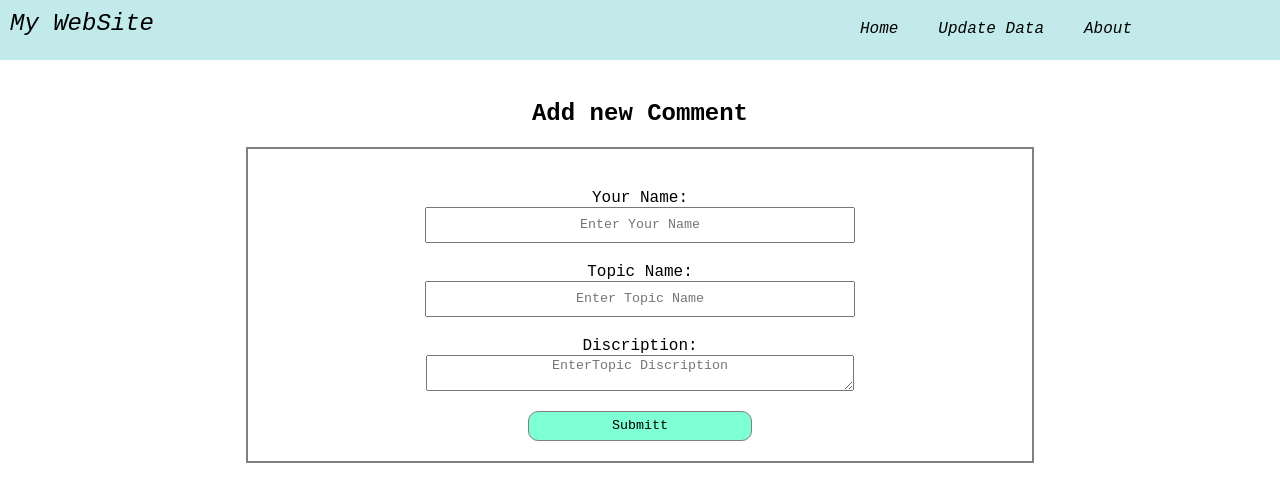
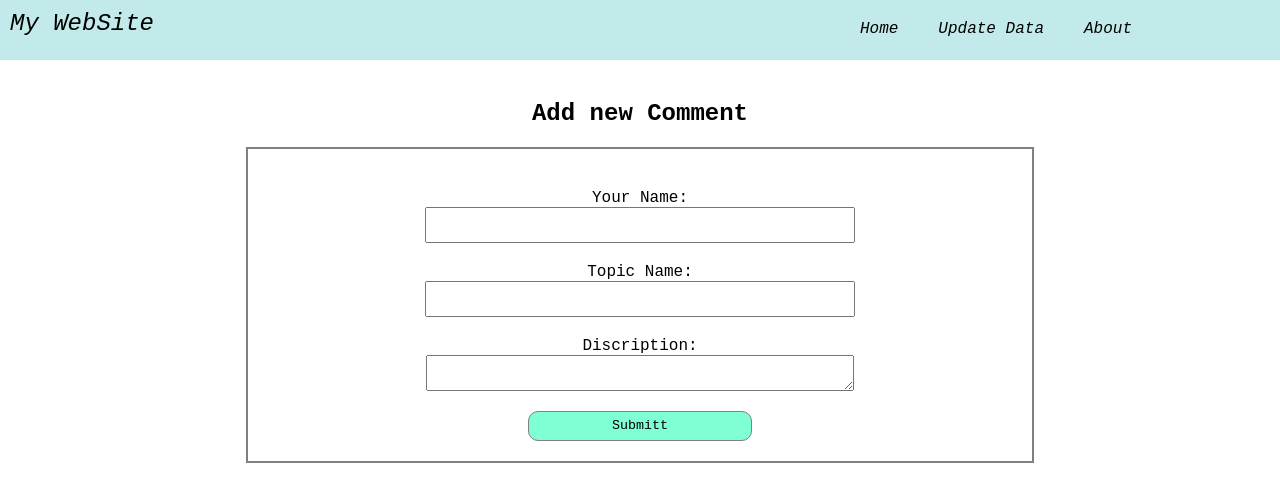
Before and after one commit to komailhaider010/My-project, a React (Create React App) app in the folder frontend/: page /1/addcomment in a window 1280 px wide. Shown: the top 502 px of the page. Built offline with nearby package versions, Linux system fonts and the light colour scheme.

Commit message:
date fromated for backend date

```diff
--- a/frontend/package.json
+++ b/frontend/package.json
@@ -7,6 +7,7 @@
     "@testing-library/react": "^13.4.0",
     "@testing-library/user-event": "^13.5.0",
     "axios": "^1.4.0",
+    "dateformat": "^5.0.3",
     "react": "^18.2.0",
     "react-dom": "^18.2.0",
     "react-router-dom": "^6.11.2",
--- a/frontend/src/pages/addcomment.jsx
+++ b/frontend/src/pages/addcomment.jsx
@@ -14,10 +14,9 @@ const [error, setError] = useState('');
 
 const handleSubmit = async()=>{
 
-    const addComment = [ topicName, comment];
-
+    // const addComment = [ topicName, comment];
      try {
-        const response = await axios.post(`http://localhost:8000/${userid}/addcomment`, {userId: userid, topicName, comment} ,{
+        await axios.post(`http://localhost:8000/${userid}/addcomment`, {userId: userid, topicName, comment} ,{
         headers: {
             'content-type': 'application/json'
         }
@@ -39,11 +38,11 @@ const handleSubmit = async()=>{
     <>
     <div className="homeMainBox">
         <h2>Add new Comment</h2>
-        {error && <div className='alert'>{error}</div>}
+        {error? `${error}` : "" }
         <div className="newcommentInputBox">
             <div className="commentInputBox">
                 <label> Your Name:</label>
-                <input type="text" className='newCommentInputs' placeholder='Enter Your Name'
+                <input type="text" className='newCommentInputs'
                 value={name}
                 onChange={(e)=>setName(e.target.value)}
                 />
@@ -51,14 +50,14 @@ const handleSubmit = async()=>{
 
             <div className="commentInputBox">
                 <label>Topic Name:</label>
-                <input type="text" className='newCommentInputs'  placeholder='Enter Topic Name'
+                <input type="text" className='newCommentInputs'
                 value={topicName}
                 onChange={(e)=>setTopicName(e.target.value)}
                 />
             </div>
             <div className="commentInputBox">
                 <label>Discription:</label>
-                <textarea className='newCommentInputs' placeholder='EnterTopic Discription'
+                <textarea className='newCommentInputs'
                 value={comment}
                 onChange={(e)=>setcomment(e.target.value)}
                 />
--- a/frontend/src/pages/home.jsx
+++ b/frontend/src/pages/home.jsx
@@ -1,9 +1,9 @@
 import React, { useEffect, useState } from 'react'
 import './pagesStyle.css'
 import { Link} from 'react-router-dom';
-import { ReactDOM } from "react-dom/client";
 import axios from 'axios';
 import { useParams } from 'react-router-dom';
+import dateFormat from 'dateformat';
 
 const Home = () => {
  const {userid} = useParams();
@@ -77,7 +77,7 @@ const handleDelete = async (id)=>{
           </div>
           <div className="CommentDiscrpitionBox">
             <p className="commentDiscription">{element.comment}</p>
-            <p className="commenttime">{element.Date}</p>
+            <p className="commenttime">{dateFormat(element.date , "dddd, mmmm dS, yyyy ")}</p>
           </div>
           <div className="cardButtonSection">
             <Link to={`/updatecomment/${element._id}`}>
```
Also changed, not shown: 1 other file (tests, documents, lock files or other folders).
